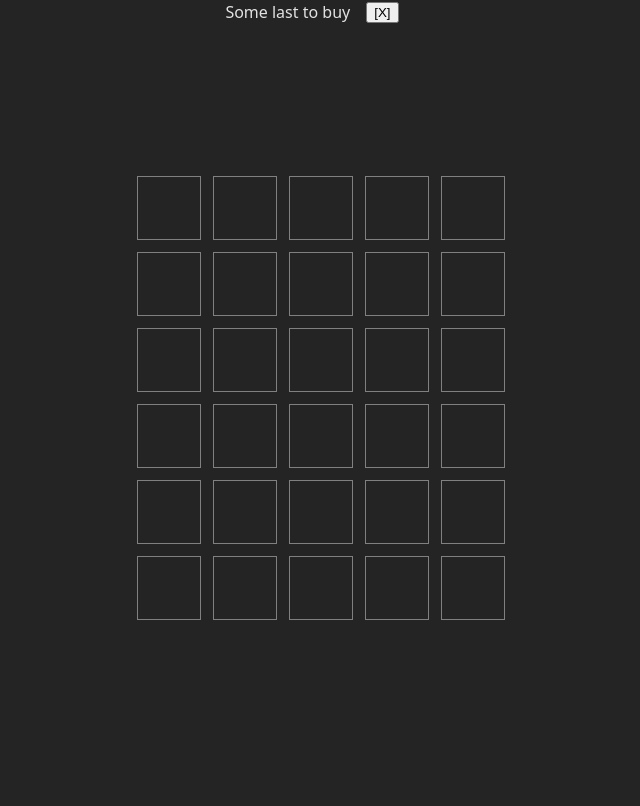
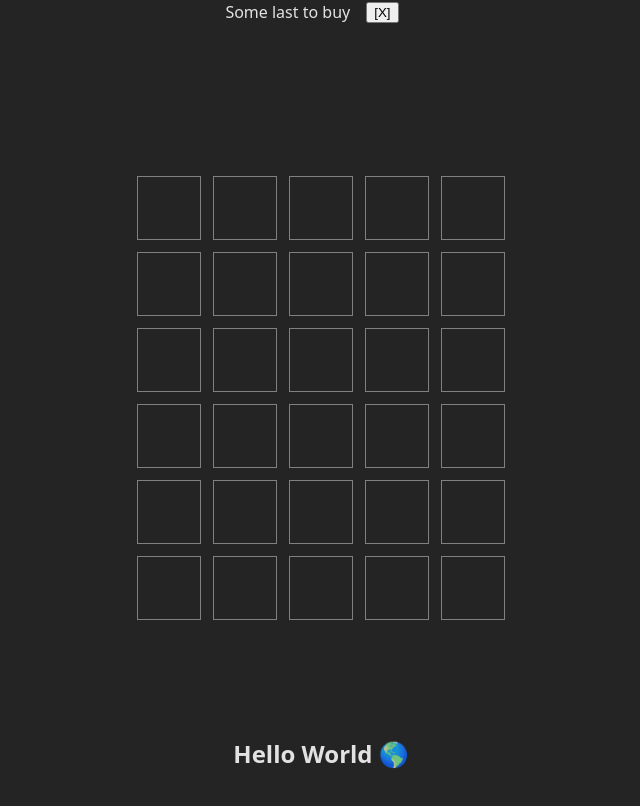
Before and after one commit to enriqueSFranco/primeros-pasos-con-react, a React (Vite) app: page / in a window 1280 px wide. Shown: the part 3548-4354 px from the top of the page, without its empty margins (319-959 px from the left). Before the commit the page ends 4264 px from the top, so only its background shows below. Built offline with nearby package versions, Linux system fonts and the light colour scheme.

Commit message:
feat: polimorphic component

```diff
--- a/src/App.tsx
+++ b/src/App.tsx
@@ -9,6 +9,7 @@ import AppReadingLinst from './router/routerAppReadingList'
 import InterviewThree from './views/InterviewThree'
 import InterviewFour from './views/InterviewFour'
 import InterviewFive from './views/InterviewFive'
+import Polymorphic from './polymorphicComponent/Polymorphic'
 
 const user: UserType = { name: 'enrique', age: 24, username: 'kike', email: 'enrique@gmail.com' }
 
@@ -43,6 +44,11 @@ function App () {
 
       {/* INTERVIEW FIVE */}
       <InterviewFive />
+
+      {/* PATTER POLIMORPHIC COMPONENT */}
+      <Polymorphic as={'h2'}>
+        Hello World 🌎
+      </Polymorphic>
     </div>
   )
 }
--- /dev/null
+++ b/src/polymorphicComponent/Polymorphic.tsx
@@ -0,0 +1,17 @@
+/*
+el patrón de componente polimorfico le permite especificar qué etiqueta HTML usar para representar
+su componente usando as prop.
+*/
+
+type PolymorphicProps<T extends React.ElementType> = {
+  as?: T
+  children: React.ReactNode
+}
+
+const Box = <T extends React.ElementType> ({ as, children, ...props }: PolymorphicProps<T> & React.ComponentPropsWithoutRef<T>) => {
+  const Component = as || 'div'
+  return <Component {...props}>{children}</Component>
+}
+
+
+export default Box
```
